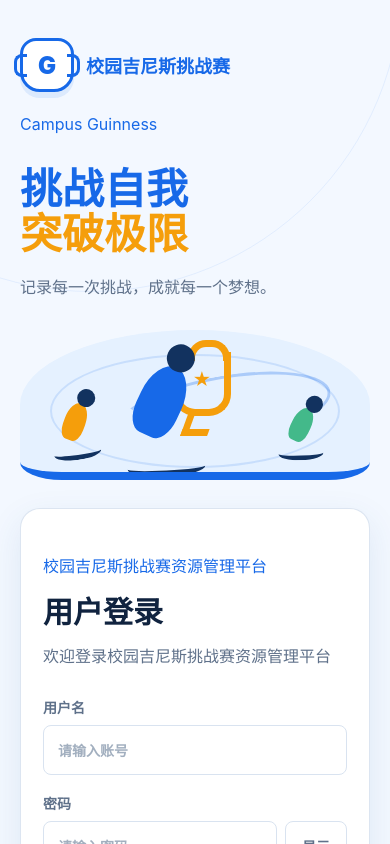
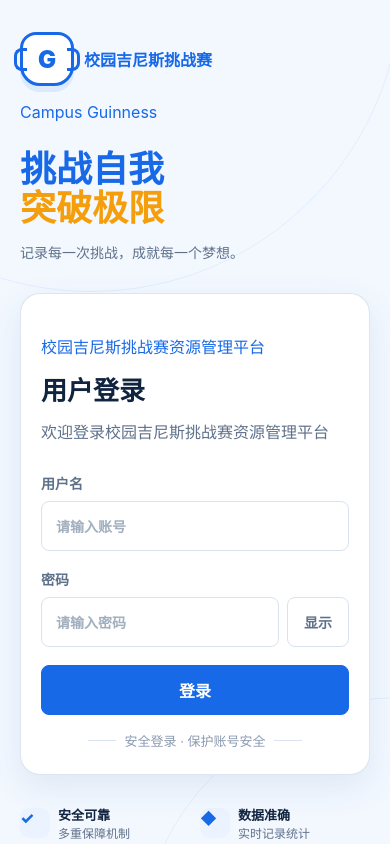
Before and after one commit to NuyoahLime/campus, a Vue app in the folder frontend/: page /login in a window 390 px wide. Shown: the top 844 px of the page. Built offline with nearby package versions, Linux system fonts and the light colour scheme; no server answers.

Commit message:
style(frontend): refine authentication design alignment

```diff
--- a/frontend/src/styles/base.css
+++ b/frontend/src/styles/base.css
@@ -695,6 +695,30 @@ summary:focus-visible {
   }
 }
 
+@media (max-height: 820px) and (min-width: 761px) {
+  .auth-page {
+    padding-top: 34px;
+    padding-bottom: 78px;
+  }
+
+  .brand-panel {
+    min-height: 500px;
+  }
+
+  .brand-panel h1 {
+    font-size: 48px;
+  }
+
+  .brand-visual {
+    height: 168px;
+    margin-top: 32px;
+  }
+
+  .trust-row {
+    bottom: 12px;
+  }
+}
+
 @media (max-width: 760px) {
   .auth-page {
     display: block;
@@ -745,6 +769,55 @@ summary:focus-visible {
 }
 
 @media (max-width: 520px) {
+  .auth-page {
+    padding: 22px 20px 30px;
+  }
+
+  .brand-lockup {
+    gap: 10px;
+    font-size: 16px;
+  }
+
+  .brand-panel .eyebrow {
+    margin-top: 16px;
+  }
+
+  .brand-panel h1 {
+    margin-top: 12px;
+    font-size: 36px;
+  }
+
+  .brand-copy {
+    margin-top: 12px;
+    font-size: 14px;
+  }
+
+  .brand-visual {
+    display: none;
+  }
+
+  .login-card {
+    padding: 24px 20px;
+  }
+
+  .login-card h2 {
+    font-size: 26px;
+  }
+
+  .form-stack {
+    gap: 14px;
+    margin-top: 20px;
+  }
+
+  .security-note {
+    margin-top: 16px;
+  }
+
+  .trust-row {
+    grid-template-columns: 1fr 1fr;
+    gap: 10px;
+  }
+
   .topbar,
   .topbar-user {
     align-items: flex-start;
```
